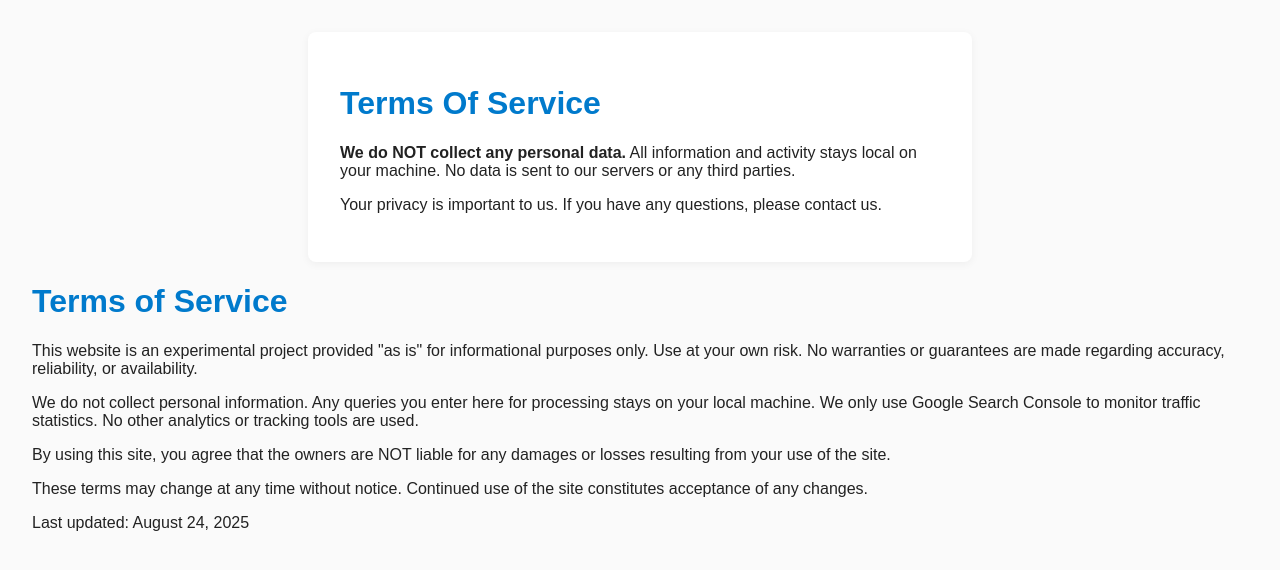
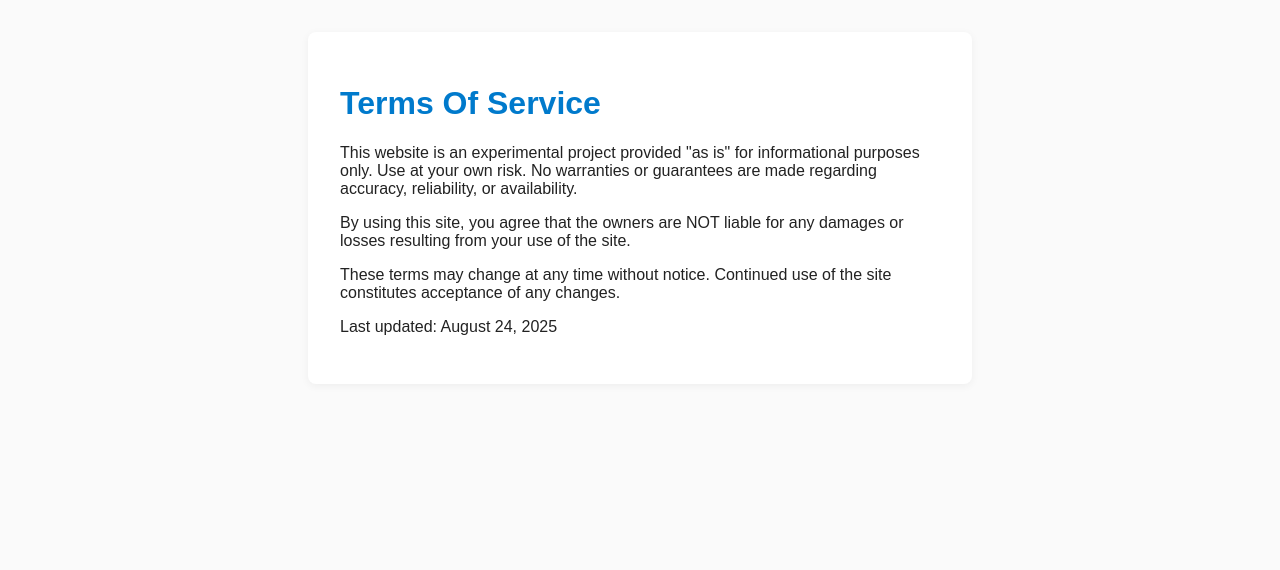
Before and after one commit to mvizdos/playlistgrab, a plain HTML site: page tos.html in a window 1280 px wide. Drawn offline with Linux system fonts and the light colour scheme.

Commit message:
Privacy and TOS Updates

```diff
--- a/tos.html
+++ b/tos.html
@@ -13,20 +13,8 @@
   <div class="container">
     <h1>Terms Of Service</h1>
     <p>
-      <strong>We do NOT collect any personal data.</strong> All information and activity stays local on your machine. No data is sent to our servers or any third parties.
-    </p>
-    <p>
-      Your privacy is important to us. If you have any questions, please contact us.
-    </p>
-  </div>
-</body>
-</html>
-  <h1>Terms of Service</h1>
-   <p>
+<p>
     This website is an experimental project provided "as is" for informational purposes only. Use at your own risk. No warranties or guarantees are made regarding accuracy, reliability, or availability.
-  </p>
-  <p>
-    We do not collect personal information. Any queries you enter here for processing stays on your local machine. We only use Google Search Console to monitor traffic statistics. No other analytics or tracking tools are used.
   </p>
   <p>
     By using this site, you agree that the owners are NOT liable for any damages or losses resulting from your use of the site.
@@ -37,5 +25,7 @@
   <p class="date">
     Last updated: August 24, 2025
   </p>
+    </p>
+  </div>
 </body>
 </html>
```
Also changed, not shown: privacy.html (+1 -2 lines).
